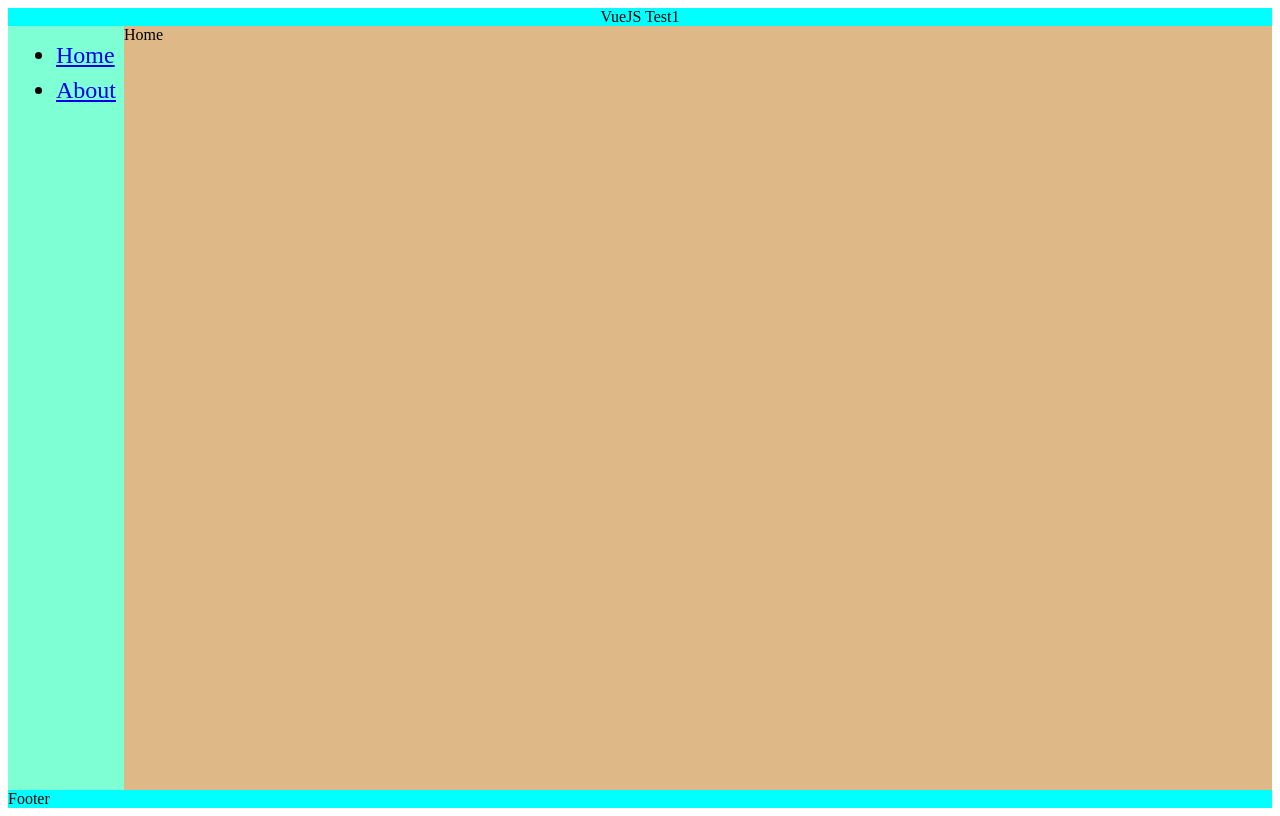
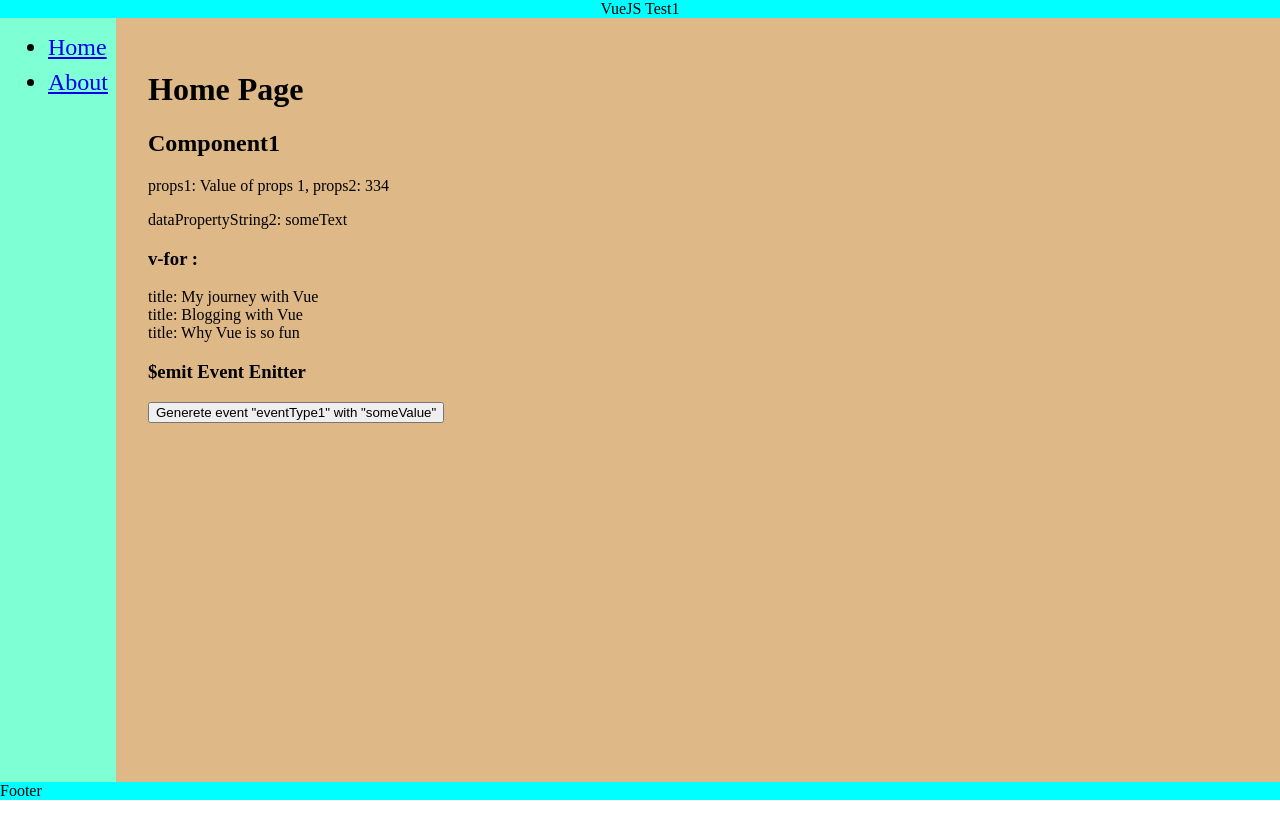
Before and after one commit to andrew2020wit/vue-js-test1, a Vue app: page / in a window 1280 px wide. Built offline with nearby package versions, Linux system fonts and the light colour scheme.

Commit message:
Component1

```diff
--- a/public/index.html
+++ b/public/index.html
@@ -1,15 +1,19 @@
 <!DOCTYPE html>
 <html lang="en">
   <head>
-    <meta charset="utf-8">
-    <meta http-equiv="X-UA-Compatible" content="IE=edge">
-    <meta name="viewport" content="width=device-width,initial-scale=1.0">
-    <link rel="icon" href="<%= BASE_URL %>favicon.ico">
+    <meta charset="utf-8" />
+    <meta http-equiv="X-UA-Compatible" content="IE=edge" />
+    <meta name="viewport" content="width=device-width,initial-scale=1.0" />
+    <link rel="icon" href="<%= BASE_URL %>favicon.ico" />
     <title><%= htmlWebpackPlugin.options.title %></title>
   </head>
-  <body>
+  <body style="margin: 0;">
     <noscript>
-      <strong>We're sorry but <%= htmlWebpackPlugin.options.title %> doesn't work properly without JavaScript enabled. Please enable it to continue.</strong>
+      <strong
+        >We're sorry but <%= htmlWebpackPlugin.options.title %> doesn't work
+        properly without JavaScript enabled. Please enable it to
+        continue.</strong
+      >
     </noscript>
     <div id="app"></div>
     <!-- built files will be auto injected -->
--- a/src/App.vue
+++ b/src/App.vue
@@ -1,4 +1,4 @@
-<template>
+<template class="margin: 0">
   <div class="body-div">
     <div class="layout">
       <header>VueJS Test1</header>
@@ -66,5 +66,6 @@ nav {
 .content {
   flex: 1;
   background-color: burlywood;
+  padding: 2rem;
 }
 </style>
--- /dev/null
+++ b/src/components/Component1.vue
@@ -0,0 +1,38 @@
+<template>
+  <div>
+    <h2>Component1</h2>
+    <!-- props -->
+    <p>props1: {{ props1 }}, props2: {{ props2 }}</p>
+    <!-- dataProperty -->
+    <p>dataPropertyString2: {{ dataPropertyString2 }}</p>
+    <!-- v-for -->
+    <h3>v-for :</h3>
+    <div v-for="post in posts" v-bind:key="post.id">
+      title: {{ post.title }}
+    </div>
+    <!-- $emit Event Enitter -->
+    <h3>$emit Event Enitter</h3>
+    <button @click="$emit('eventType1', 'someValue')">
+      Generete event "eventType1" with "someValue"
+    </button>
+  </div>
+</template>
+
+<script>
+export default {
+  props: ["props1", "props2"],
+  data: function() {
+    return {
+      dataPropertyNumber1: 0,
+      dataPropertyNumber2: 0,
+      dataPropertyString1: "",
+      dataPropertyString2: "someText",
+      posts: [
+        { id: 1, title: "My journey with Vue" },
+        { id: 2, title: "Blogging with Vue" },
+        { id: 3, title: "Why Vue is so fun" },
+      ],
+    };
+  },
+};
+</script>
--- a/src/views/Home.vue
+++ b/src/views/Home.vue
@@ -1,10 +1,25 @@
 <template>
-  <div class="home">Home</div>
+  <div class="home">
+    <h1>Home Page</h1>
+    <Component1
+      props1="Value of props 1"
+      props2="334"
+      v-on:eventType1="eventType1ToConsole($event)"
+    />
+  </div>
 </template>
 
 <script>
+import Component1 from "../components/Component1";
 export default {
   name: "Home",
-  components: {},
+  components: {
+    Component1,
+  },
+  methods: {
+    eventType1ToConsole(x) {
+      console.log("eventType1 from Component1, enent-value: ", x);
+    },
+  },
 };
 </script>
```
